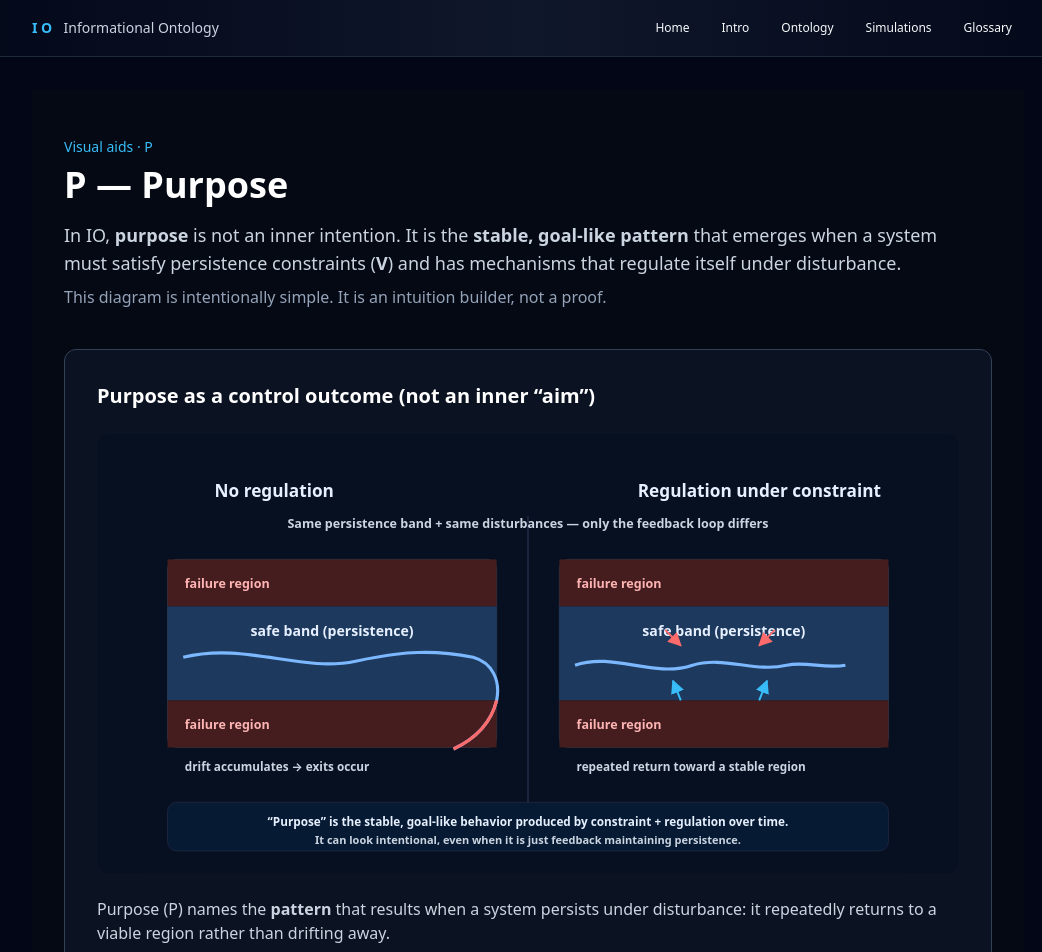
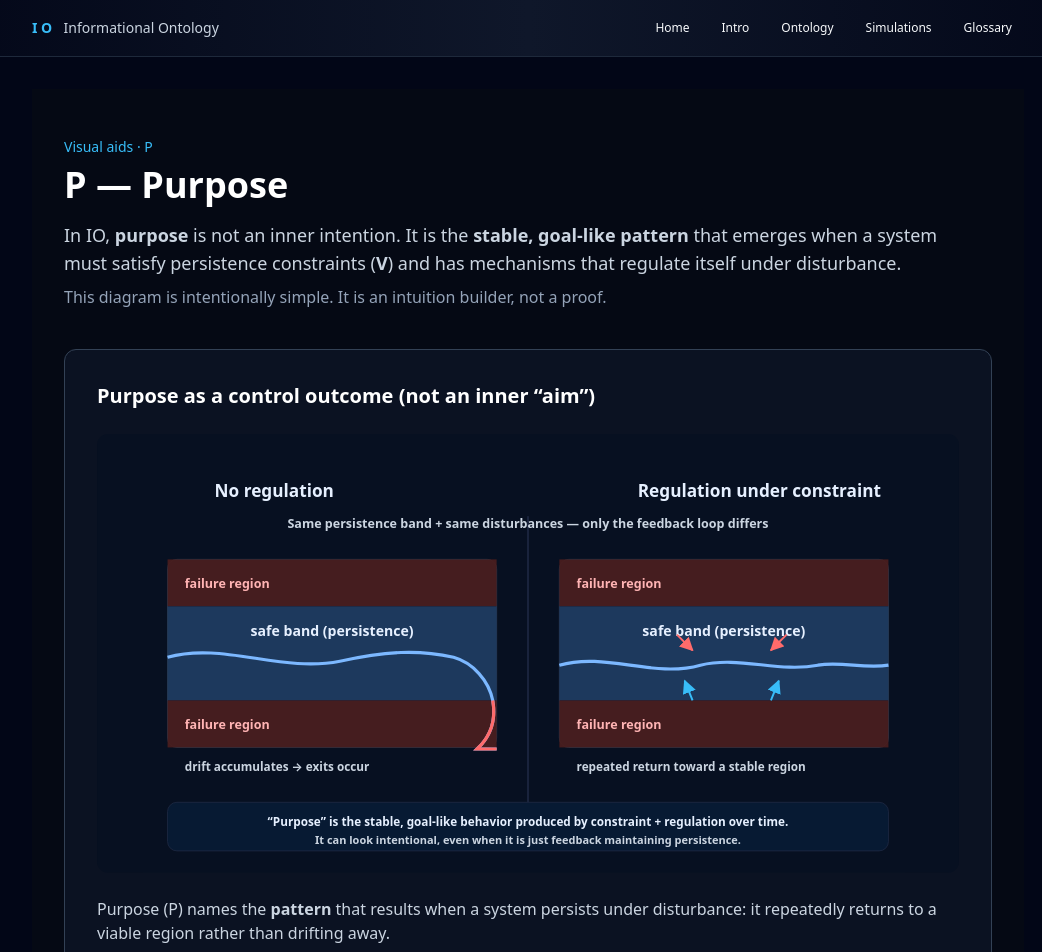
Before and after one commit to MindsEye69/information-ontology-site, a Next.js app: page /simulations/purpose in a window 1280 px wide. Shown: the top 952 px of the page, without its empty margins (112-1154 px from the left). Built offline with nearby package versions, Linux system fonts and the light colour scheme.

Commit message:
P Page rev 4

```diff
--- a/app/simulations/purpose/page.tsx
+++ b/app/simulations/purpose/page.tsx
@@ -22,9 +22,7 @@ export default function PurposePage() {
           <strong>stable, goal-like pattern</strong> that emerges when a system must satisfy persistence constraints
           (<strong>V</strong>) and has mechanisms that regulate itself under disturbance.
         </p>
-        <p className="text-slate-400 mt-2">
-          This diagram is intentionally simple. It is an intuition builder, not a proof.
-        </p>
+        <p className="text-slate-400 mt-2">This diagram is intentionally simple. It is an intuition builder, not a proof.</p>
       </div>
 
       <div className="max-w-6xl mx-auto rounded-xl p-8" style={{ background: card, border: `1px solid ${border}` }}>
@@ -33,7 +31,6 @@ export default function PurposePage() {
         <svg viewBox="0 0 1100 560" className="w-full h-auto" aria-label="Purpose diagram">
           <rect x="0" y="0" width="1100" height="560" rx="14" fill="#071021" />
 
-          {/* Titles */}
           <text x="150" y="80" fill={textMain} fontSize="22" fontWeight="700">
             No regulation
           </text>
@@ -41,15 +38,13 @@ export default function PurposePage() {
             Regulation under constraint
           </text>
 
-          {/* Divider */}
           <line x1="550" y1="105" x2="550" y2="470" stroke="#1f2a44" strokeWidth="2" />
 
-          {/* Shared note */}
           <text x="550" y="120" textAnchor="middle" fill={textDim} fontSize="16" fontWeight="600">
             Same persistence band + same disturbances — only the feedback loop differs
           </text>
 
-          {/* === LEFT PANEL (No regulation) === */}
+          {/* === LEFT PANEL === */}
           <rect x="90" y="160" width="420" height="240" rx="12" fill="#08152e" stroke={border} />
           <rect x="90" y="160" width="420" height="60" fill={failBand} opacity="0.92" />
           <rect x="90" y="220" width="420" height="120" fill={safeBand} opacity="0.96" />
@@ -62,28 +57,32 @@ export default function PurposePage() {
             failure region
           </text>
 
-          {/* Safe band label moved UP so it never overlaps the line */}
           <text x="300" y="258" textAnchor="middle" fill={textMain} fontSize="18" fontWeight="700">
             safe band (persistence)
           </text>
 
-          {/* Calm drift trajectory moved slightly DOWN for breathing room */}
+          {/* Edge-to-edge drift trajectory (starts at left edge of panel, ends at right edge) */}
           <path
             d="
-              M 110 285
-              C 190 265, 260 305, 330 290
-              C 390 277, 430 275, 480 285
-              C 505 292, 515 315, 510 340
-              C 503 368, 485 388, 455 402
+              M 90 285
+              C 160 265, 235 305, 310 290
+              C 370 277, 410 275, 455 285
+              C 480 292, 500 315, 505 340
+              C 510 368, 500 388, 485 402
+              L 510 402
             "
             fill="none"
             stroke={ok}
             strokeWidth="4"
           />
 
-          {/* Exit segment emphasized — diagonal crossing (clearer than vertical drop) */}
+          {/* Emphasize the out-of-band portion near the end (diagonal crossing) */}
           <path
-            d="M 510 340 C 503 368, 485 388, 455 402"
+            d="
+              M 505 340
+              C 510 368, 500 388, 485 402
+              L 510 402
+            "
             fill="none"
             stroke={danger}
             strokeWidth="4"
@@ -93,7 +92,7 @@ export default function PurposePage() {
             drift accumulates → exits occur
           </text>
 
-          {/* === RIGHT PANEL (Regulation) === */}
+          {/* === RIGHT PANEL === */}
           <rect x="590" y="160" width="420" height="240" rx="12" fill="#08152e" stroke={border} />
           <rect x="590" y="160" width="420" height="60" fill={failBand} opacity="0.92" />
           <rect x="590" y="220" width="420" height="120" fill={safeBand} opacity="0.96" />
@@ -106,37 +105,68 @@ export default function PurposePage() {
             failure region
           </text>
 
-          {/* Safe band label moved UP so it never overlaps the line */}
           <text x="800" y="258" textAnchor="middle" fill={textMain} fontSize="18" fontWeight="700">
             safe band (persistence)
           </text>
 
-          {/* Damped oscillation, placed slightly DOWN */}
+          {/* Edge-to-edge damped oscillation (starts at left edge, ends at right edge) */}
           <path
             d="
-              M 610 295
-              C 660 278, 710 312, 760 295
-              C 800 283, 840 305, 880 295
-              C 905 290, 930 300, 955 295
+              M 590 295
+              C 650 278, 710 312, 770 295
+              C 820 283, 870 305, 920 295
+              C 950 290, 980 300, 1010 295
             "
             fill="none"
             stroke={ok}
             strokeWidth="4"
           />
 
-          {/* Disturbance nudges moved ABOVE the line, away from the label */}
-          <line x1="725" y1="250" x2="745" y2="270" stroke={danger} strokeWidth="2.5" markerEnd="url(#arrowRed)" />
-          <line x1="865" y1="250" x2="845" y2="270" stroke={danger} strokeWidth="2.5" markerEnd="url(#arrowRed)" />
+          {/* Disturbance nudges (shifted +15 right, +6 down) */}
+          <line
+            x1="740"
+            y1="256"
+            x2="760"
+            y2="276"
+            stroke={danger}
+            strokeWidth="2.5"
+            markerEnd="url(#arrowRed)"
+          />
+          <line
+            x1="880"
+            y1="256"
+            x2="860"
+            y2="276"
+            stroke={danger}
+            strokeWidth="2.5"
+            markerEnd="url(#arrowRed)"
+          />
 
-          {/* Corrections moved BELOW the line, away from the label */}
-          <line x1="745" y1="340" x2="735" y2="315" stroke={accent} strokeWidth="2.5" markerEnd="url(#arrowSky)" />
-          <line x1="845" y1="340" x2="855" y2="315" stroke={accent} strokeWidth="2.5" markerEnd="url(#arrowSky)" />
+          {/* Corrections (kept below, clean) */}
+          <line
+            x1="760"
+            y1="340"
+            x2="750"
+            y2="315"
+            stroke={accent}
+            strokeWidth="2.5"
+            markerEnd="url(#arrowSky)"
+          />
+          <line
+            x1="860"
+            y1="340"
+            x2="870"
+            y2="315"
+            stroke={accent}
+            strokeWidth="2.5"
+            markerEnd="url(#arrowSky)"
+          />
 
           <text x="612" y="430" fill={textDim} fontSize="15" fontWeight="700">
             repeated return toward a stable region
           </text>
 
-          {/* Bottom takeaway bar */}
+          {/* Bottom takeaway */}
           <rect x="90" y="470" width="920" height="62" rx="12" fill="#071a33" stroke="#1f2a44" />
           <text x="550" y="500" textAnchor="middle" fill={textMain} fontSize="15" fontWeight="800">
             “Purpose” is the stable, goal-like behavior produced by constraint + regulation over time.
```
